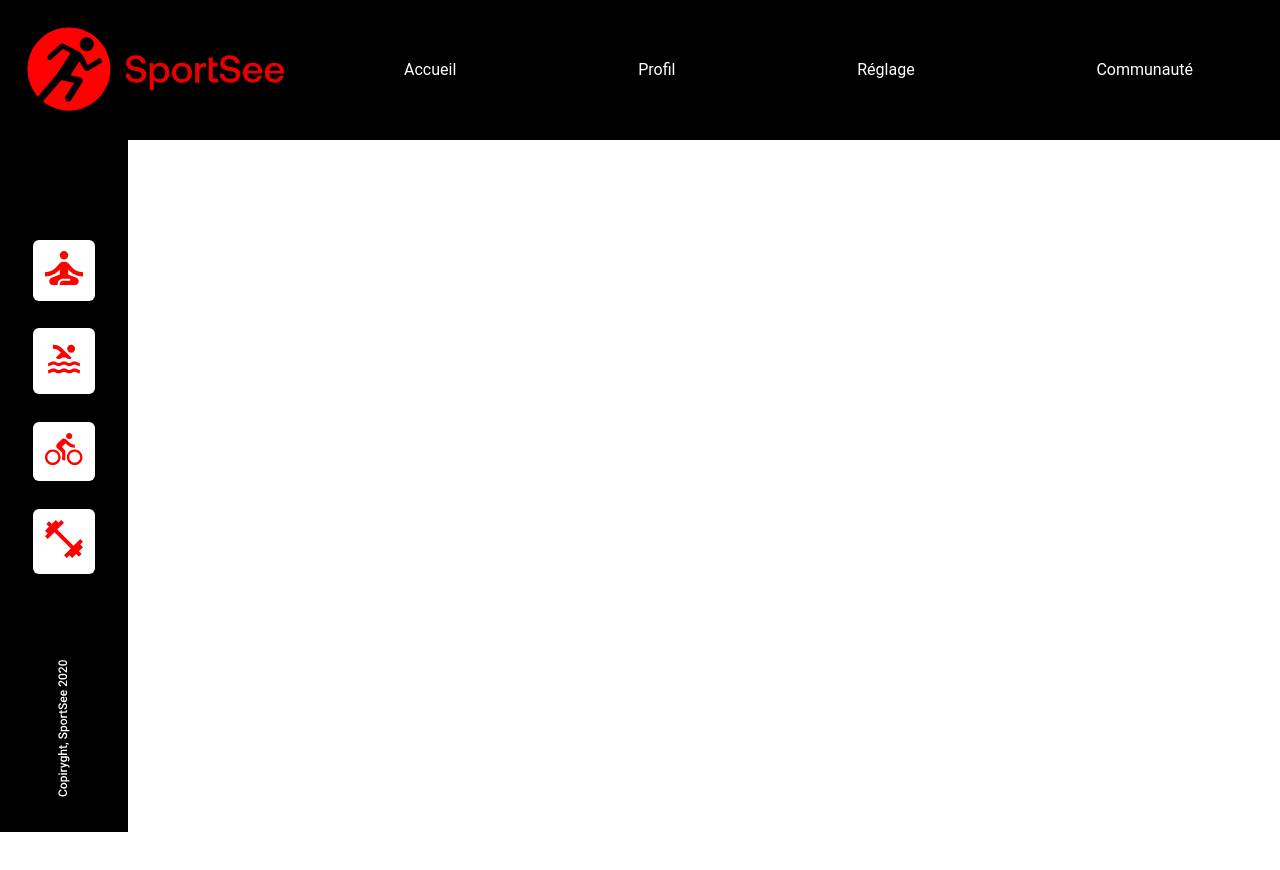
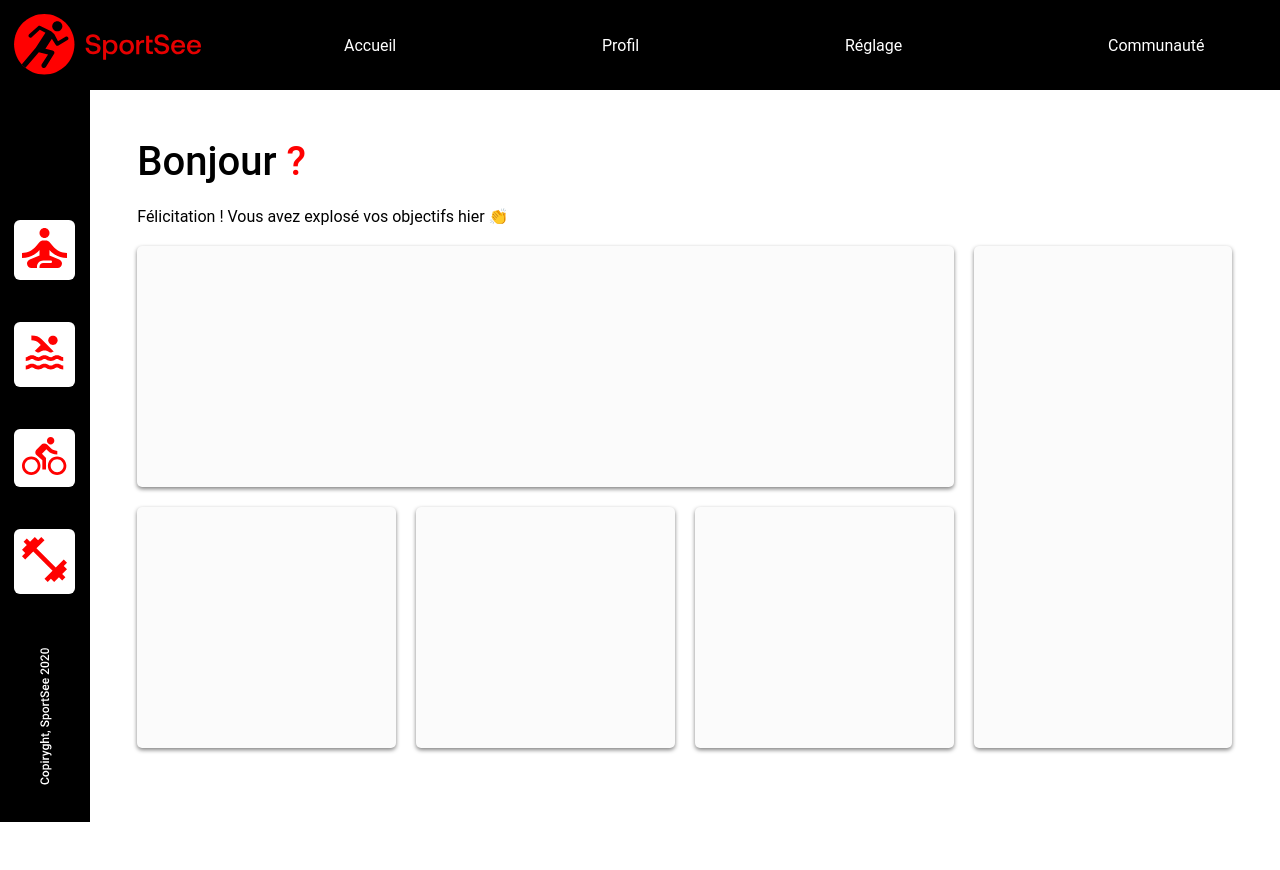
Before and after one commit to WillemJou/sportsee, a React (Create React App) app in the folder front/: page / in a window 1280 px wide. Shown: the top 870 px of the page. After the commit the page ends 822 px from the top, so only its background shows below. Built offline with nearby package versions, Linux system fonts and the light colour scheme.

Commit message:
layout dashboard with grid

```diff
--- a/front/src/App/App.css
+++ b/front/src/App/App.css
@@ -1,6 +1,6 @@
 
 .wrapper {
     display: grid;
-    grid-template-columns:  10% 90%;
+    grid-template-columns:  7% 93%;
     height: 86.5vh;
 }
--- a/front/src/container/leftNavBar/leftNavBar.css
+++ b/front/src/container/leftNavBar/leftNavBar.css
@@ -7,9 +7,9 @@
     display: flex;
     flex-direction: column;
     align-items: center;
-    margin-top: 100px;
-    gap: 4%;
-    height: 100%;
+    margin-top: 130px;
+    gap: 7%;
+    height: 75.2vh;
 }
 
 .nav-logo {
@@ -21,7 +21,7 @@
     border-radius: 6px;
     padding: 9%;
     background-color: white;
-    width: 30%;
+    width: 50%;
     height: auto;
 }
 
--- a/front/src/container/topNavBar/topNavBar.css
+++ b/front/src/container/topNavBar/topNavBar.css
@@ -7,7 +7,7 @@
 
 .logo {
     background-color: black;
-    width: 21%;
+    width: 15%;
 }
 
 .top-nav {
@@ -15,5 +15,5 @@
     display: flex;
     justify-content: space-between;
     align-items: center;
-    padding: 2%;
+    padding: 1%;
 }
--- a/front/src/pages/dashboard.css
+++ b/front/src/pages/dashboard.css
@@ -0,0 +1,51 @@
+.main-container {
+    padding: 4%;
+}
+
+.dash-header {
+    display: flex;
+    flex-direction: column;
+}
+
+.say-hello {
+    margin-bottom: 2%;
+    font-size: 2.5rem;
+    font-weight: 500;
+}
+
+.data-container {
+    background: #FBFBFB;
+    box-shadow: 0px 2px 4px rgba(0, 0, 0, 0.497);
+    border-radius: 5px;
+}
+
+.data-main-container {
+    display: grid;
+    grid-template-columns: repeat(4, 25fr);
+    grid-template-rows: repeat(2, 50fr);
+    grid-template-areas:
+    "activity activity activity nutrition"
+    "average perf score nutrition";
+    margin-top: 20px;
+    gap: 20px;
+    height: 79%;
+}
+
+.activity-container {
+grid-area: activity;
+}
+
+.average-container {
+    grid-area: average;
+}
+
+.perf-container {
+    grid-area: perf;
+}
+
+.score-container {
+    grid-area: score;
+}
+.nutrition-container {
+    grid-area: nutrition;
+}
--- a/front/src/pages/dashboard.jsx
+++ b/front/src/pages/dashboard.jsx
@@ -1,9 +1,20 @@
 import "./dashboard.css"
 
 export function Dashboard () {
+    let user = <span style={{color: "#FF0101" }}>?</span>
     return (
-        <section className="main container">
-
+        <section className="main-container">
+        <div className="dash-header">
+        <span className="say-hello"> Bonjour {user}</span>
+        <span> Félicitation ! Vous avez explosé vos objectifs hier 👏 </span>
+        </div>
+        <div className="data-main-container">
+            <div className="activity-container data-container"></div>
+            <div className="average-container data-container"></div>
+            <div className="perf-container data-container"></div>
+            <div className="score-container data-container"></div>
+            <div className="nutrition-container data-container"></div>
+        </div>
         </section>
     )
 }
```
